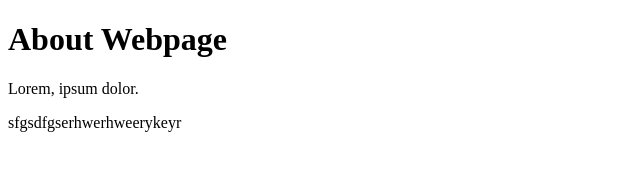
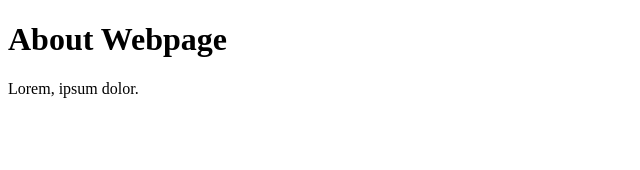
Before and after one commit to TeeradonNamkanisorn/GitLearnTest, a plain HTML site: page about.html in a window 1280 px wide. Shown: the whole page, without its empty margins (0-640 px from the left). Drawn offline with Linux system fonts and the light colour scheme.

Commit message:
cleared Errors

```diff
--- a/about.html
+++ b/about.html
@@ -9,6 +9,6 @@
 <body>
     <h1>About Webpage</h1>
     <p>Lorem, ipsum dolor.</p>
-    sfgsdfgserhwerhweerykeyr
+
 </body>
 </html>
```
Also changed, not shown: index.html (+1 -1 lines).
